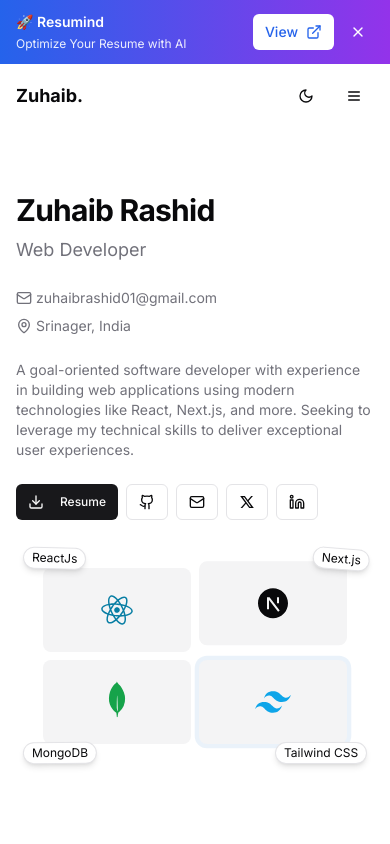
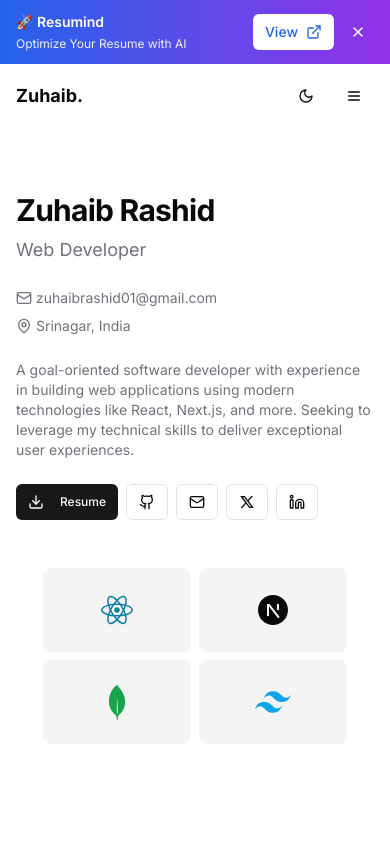
Before and after one commit to Zuhaib-dev/new-portfolio, a Next.js app: page / in a window 390 px wide. Shown: the top 844 px of the page. Built offline with nearby package versions, Linux system fonts and the light colour scheme.

Commit message:
ig fixed LCP error in Hero.tsx

```diff
--- a/components/hero.tsx
+++ b/components/hero.tsx
@@ -1,9 +1,9 @@
 "use client";
 
+import { useEffect, useState } from "react";
 import { motion } from "framer-motion";
 import { Button } from "@/components/ui/button";
 import { Github, Linkedin, Download, Mail, MapPin } from "lucide-react";
-import { FaNode } from "react-icons/fa";
 import {
   RiNextjsFill,
   RiReactjsFill,
@@ -14,13 +14,23 @@ import { SiMongodb } from "react-icons/si";
 import Link from "next/link";
 
 export default function Hero() {
+  const [isClient, setIsClient] = useState(false);
+  const [isMobile, setIsMobile] = useState(false);
+
+  useEffect(() => {
+    setIsClient(true);
+    setIsMobile(window.innerWidth < 768);
+  }, []);
+
   return (
     <section className="py-6 md:py-10">
       <div className="grid md:grid-cols-3 gap-10 items-center max-w-6xl mx-auto">
+        {/* ===== LEFT: Hero Text ===== */}
         <motion.div
-          initial={{ opacity: 0, y: 20 }}
+          // no initial opacity/y to avoid render delay
+          initial={false}
           animate={{ opacity: 1, y: 0 }}
-          transition={{ duration: 0.5 }}
+          transition={{ duration: 0.3 }}
           className="space-y-6 md:col-span-2"
         >
           <div className="space-y-2">
@@ -41,7 +51,7 @@ export default function Hero() {
             </div>
             <div className="flex items-center gap-1">
               <MapPin className="h-4 w-4" />
-              <span>Srinager, India</span>
+              <span>Srinagar, India</span>
             </div>
           </div>
 
@@ -73,7 +83,7 @@ export default function Hero() {
               </Button>
             </a>
 
-            {/* GitHub Button */}
+            {/* GitHub */}
             <Link href="https://github.com/Zuhaib-dev" target="_blank">
               <Button
                 variant="outline"
@@ -82,11 +92,10 @@ export default function Hero() {
                 aria-label="Visit GitHub Profile"
               >
                 <Github className="h-3 w-3 sm:h-4 sm:w-4" aria-hidden="true" />
-                <span className="sr-only">GitHub</span>
               </Button>
             </Link>
 
-            {/* Email Button */}
+            {/* Email */}
             <Link href="mailto:zuhaibrashid01@gmail.com" target="_blank">
               <Button
                 variant="outline"
@@ -95,11 +104,10 @@ export default function Hero() {
                 aria-label="Send Email"
               >
                 <Mail className="h-3 w-3 sm:h-4 sm:w-4" aria-hidden="true" />
-                <span className="sr-only">Email</span>
               </Button>
             </Link>
 
-            {/* Twitter / X Button */}
+            {/* X / Twitter */}
             <Link href="https://x.com/xuhaib_x9" target="_blank">
               <Button
                 variant="outline"
@@ -111,11 +119,10 @@ export default function Hero() {
                   className="h-3 w-3 sm:h-4 sm:w-4"
                   aria-hidden="true"
                 />
-                <span className="sr-only">Twitter / X</span>
               </Button>
             </Link>
 
-            {/* LinkedIn Button */}
+            {/* LinkedIn */}
             <Link
               href="https://www.linkedin.com/in/zuhaib-rashid-661345318/"
               target="_blank"
@@ -130,20 +137,22 @@ export default function Hero() {
                   className="h-3 w-3 sm:h-4 sm:w-4"
                   aria-hidden="true"
                 />
-                <span className="sr-only">LinkedIn</span>
               </Button>
             </Link>
           </div>
         </motion.div>
 
+        {/* ===== RIGHT: Animated Grid ===== */}
+        {isClient && (
           <motion.div
-          initial={{ opacity: 0, scale: 0.9 }}
+            initial={{ opacity: 0, scale: 0.95 }}
             animate={{ opacity: 1, scale: 1 }}
-          transition={{ duration: 0.5, delay: 0.2 }}
+            transition={{ duration: 0.4, delay: 0.2 }}
             className="flex justify-center h-48 md:h-auto"
           >
             <div className="relative w-full max-w-xs sm:max-w-sm md:max-w-md aspect-square">
-            {/* Animated border */}
+              {/* Rotate animation disabled on mobile */}
+              {!isMobile && (
                 <motion.div
                   className="absolute inset-0 rounded-lg"
                   animate={{
@@ -156,15 +165,17 @@ export default function Hero() {
                     ease: "easeInOut",
                   }}
                 />
+              )}
 
-            {/* Grid with floating tech stacks */}
+              {/* Grid */}
               <div className="absolute inset-0 grid grid-cols-2 gap-2 sm:gap-4 p-2 sm:p-4">
-              {/* Top Left - React Logo */}
+                {/* React */}
                 <motion.div
                   className="bg-muted rounded-lg p-2 sm:p-4 flex items-center justify-center"
                   whileHover={{ scale: 1.05 }}
                   transition={{ type: "spring", stiffness: 400, damping: 10 }}
                 >
+                  {!isMobile && (
                     <motion.div
                       animate={{ rotate: 360 }}
                       transition={{
@@ -176,13 +187,14 @@ export default function Hero() {
                     >
                       <RiReactjsFill />
                     </motion.div>
+                  )}
+                  {isMobile && <RiReactjsFill className="text-4xl text-[#087ea4]" />}
                 </motion.div>
 
-              {/* Top Right - Node.js */}
+                {/* Next.js */}
                 <motion.div
                   className="bg-muted rounded-lg p-2 sm:p-4 flex items-center justify-center"
-                initial={{ y: -20 }}
-                animate={{ y: 0 }}
+                  animate={!isMobile ? { y: [0, -10, 0] } : {}}
                   transition={{
                     duration: 2,
                     repeat: Infinity,
@@ -190,72 +202,55 @@ export default function Hero() {
                     ease: "easeInOut",
                   }}
                 >
-                <div className="text-4xl">
-                  <RiNextjsFill />
-                </div>
+                  <RiNextjsFill className="text-4xl" />
                 </motion.div>
 
-              {/* Bottom Left - Database */}
+                {/* MongoDB */}
                 <motion.div
                   className="bg-muted rounded-lg p-2 sm:p-4 flex items-center justify-center"
-                whileHover={{ scale: 1.05 }}
-              >
-                <motion.div
-                  animate={{ y: [0, -5, 0] }}
+                  animate={!isMobile ? { y: [0, -5, 0] } : {}}
                   transition={{
                     duration: 3,
                     repeat: Infinity,
                     ease: "easeInOut",
                   }}
-                  className="text-4xl text-green-600"
                 >
-                  <SiMongodb />
-                </motion.div>
+                  <SiMongodb className="text-4xl text-green-600" />
                 </motion.div>
 
-              {/* Bottom Right - TypeScript */}
+                {/* Tailwind */}
                 <motion.div
                   className="bg-muted rounded-lg p-2 sm:p-4 flex items-center justify-center"
-                animate={{
+                  animate={
+                    !isMobile
+                      ? {
                           boxShadow: [
-                    "0 0 0 0px rgba(49, 130, 206, 0.1)",
-                    "0 0 0 10px rgba(49, 130, 206, 0.1)",
-                    "0 0 0 0px rgba(49, 130, 206, 0.1)",
+                            "0 0 0 0px rgba(49,130,206,0.1)",
+                            "0 0 0 10px rgba(49,130,206,0.1)",
+                            "0 0 0 0px rgba(49,130,206,0.1)",
                           ],
-                }}
-                transition={{
-                  duration: 4,
-                  repeat: Infinity,
-                }}
+                        }
+                      : {}
+                  }
+                  transition={{ duration: 4, repeat: Infinity }}
                 >
-                <div className="text-4xl text-sky-500">
-                  <RiTailwindCssFill />
-                </div>
+                  <RiTailwindCssFill className="text-4xl text-sky-500" />
                 </motion.div>
               </div>
 
-            {/* Floating tech badges around the grid */}
+              {/* Floating badges - visible only on desktop */}
+              {!isMobile && (
+                <>
                   <motion.div
-              className="absolute -top-3 sm:-top-5 -left-3 sm:-left-5 bg-background px-2 py-0.5 sm:px-3 sm:py-1 rounded-full text-xs sm:text-sm shadow-md border"
-              animate={{
-                y: [0, -5, 0],
-                rotate: [0, 5, -5, 0],
-              }}
-              transition={{
-                duration: 6,
-                repeat: Infinity,
-                ease: "easeInOut",
-              }}
+                    className="absolute -top-5 -left-5 bg-background px-3 py-1 rounded-full text-sm shadow-md border"
+                    animate={{ y: [0, -5, 0], rotate: [0, 5, -5, 0] }}
+                    transition={{ duration: 6, repeat: Infinity, ease: "easeInOut" }}
                   >
                     ReactJs
                   </motion.div>
-
                   <motion.div
-              className="absolute -bottom-3 sm:-bottom-5 -right-3 sm:-right-5 bg-background px-2 py-0.5 sm:px-3 sm:py-1 rounded-full text-xs sm:text-sm shadow-md border"
-              animate={{
-                y: [0, 5, 0],
-                rotate: [0, -5, 5, 0],
-              }}
+                    className="absolute -bottom-5 -right-5 bg-background px-3 py-1 rounded-full text-sm shadow-md border"
+                    animate={{ y: [0, 5, 0], rotate: [0, -5, 5, 0] }}
                     transition={{
                       duration: 6,
                       repeat: Infinity,
@@ -265,13 +260,9 @@ export default function Hero() {
                   >
                     Tailwind CSS
                   </motion.div>
-
                   <motion.div
-              className="absolute -top-3 sm:-top-5 -right-3 sm:-right-5 bg-background px-2 py-0.5 sm:px-3 sm:py-1 rounded-full text-xs sm:text-sm shadow-md border"
-              animate={{
-                x: [0, 5, 0],
-                rotate: [0, 5, -5, 0],
-              }}
+                    className="absolute -top-5 -right-5 bg-background px-3 py-1 rounded-full text-sm shadow-md border"
+                    animate={{ x: [0, 5, 0], rotate: [0, 5, -5, 0] }}
                     transition={{
                       duration: 5,
                       repeat: Infinity,
@@ -281,13 +272,9 @@ export default function Hero() {
                   >
                     Next.js
                   </motion.div>
-
                   <motion.div
-              className="absolute -bottom-3 sm:-bottom-5 -left-3 sm:-left-5 bg-background px-2 py-0.5 sm:px-3 sm:py-1 rounded-full text-xs sm:text-sm shadow-md border"
-              animate={{
-                x: [0, -5, 0],
-                rotate: [0, -5, 5, 0],
-              }}
+                    className="absolute -bottom-5 -left-5 bg-background px-3 py-1 rounded-full text-sm shadow-md border"
+                    animate={{ x: [0, -5, 0], rotate: [0, -5, 5, 0] }}
                     transition={{
                       duration: 5,
                       repeat: Infinity,
@@ -297,8 +284,11 @@ export default function Hero() {
                   >
                     MongoDB
                   </motion.div>
+                </>
+              )}
             </div>
           </motion.div>
+        )}
       </div>
     </section>
   );
```
Lines whose indentation alone changed are shown as unchanged.
